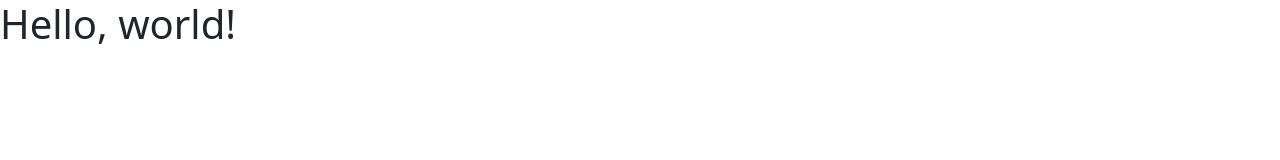
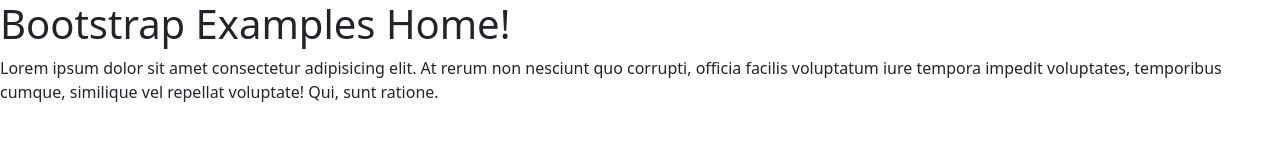
Before and after one commit to YearUpFall2023Christenson/bootstrap-examples, a plain HTML site: page index.html in a window 1280 px wide. Drawn offline with nearby package versions, Linux system fonts and the light colour scheme.

Commit message:
changed title, header, and added some text

```diff
--- a/index.html
+++ b/index.html
@@ -3,11 +3,20 @@
   <head>
     <meta charset="utf-8">
     <meta name="viewport" content="width=device-width, initial-scale=1">
-    <title>Bootstrap demo</title>
+    <title>bootstrap-examples - Home!</title>
     <link href="https://cdn.jsdelivr.net/npm/bootstrap@5.3.2/dist/css/bootstrap.min.css" rel="stylesheet" integrity="sha384-T3c6CoIi6uLrA9TneNEoa7RxnatzjcDSCmG1MXxSR1GAsXEV/Dwwykc2MPK8M2HN" crossorigin="anonymous">
   </head>
   <body>
-    <h1>Hello, world!</h1>
+    <h1>Bootstrap Examples Home!</h1>
+
+    <p>Lorem ipsum dolor sit amet consectetur adipisicing elit. At rerum non nesciunt
+        quo corrupti, officia facilis  voluptatum iure tempora impedit voluptates, temporibus
+        cumque, similique vel repellat voluptate! Qui, sunt ratione.</p>
+
+
+
+
+
     <script src="https://cdn.jsdelivr.net/npm/bootstrap@5.3.2/dist/js/bootstrap.bundle.min.js" integrity="sha384-C6RzsynM9kWDrMNeT87bh95OGNyZPhcTNXj1NW7RuBCsyN/o0jlpcV8Qyq46cDfL" crossorigin="anonymous"></script>
   </body>
 </html>
```
